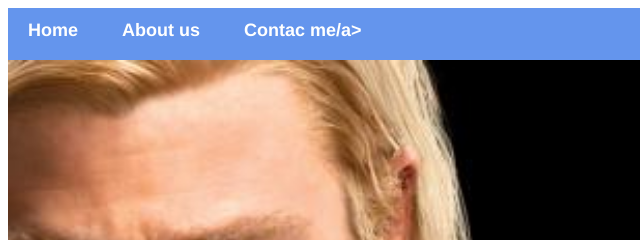
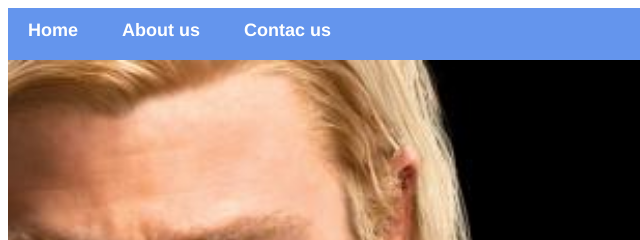
Before and after one commit to KamalR1984/My-FNB-APP-Course, a plain HTML site: page index.html in a window 1280 px wide. Shown: the top 240 px of the page, 0-640 px from the left. Drawn offline with Linux system fonts and the light colour scheme.

Commit message:
Update index.html

```diff
--- a/index.html
+++ b/index.html
@@ -7,7 +7,7 @@
         <div id="menu">
             <a href="index.html">Home</a>
             <a href="about.html">About us</a>
-            <a href="contact.html">Contac me/a>
+            <a href="contact.html">Contac us</a>
         </div>
         <div class="gallery">
             <a href="avenger-1.html"><img src="images/avengers_01.jpg" /></a>
```
